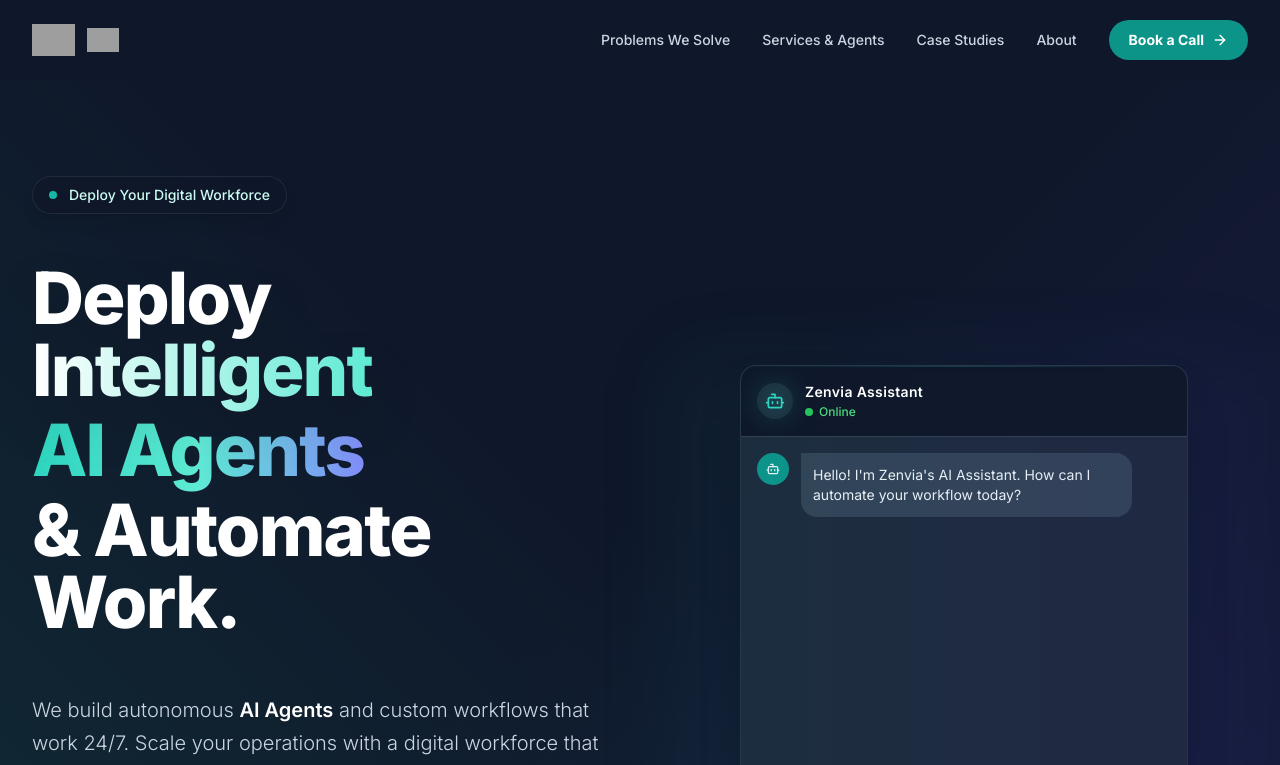
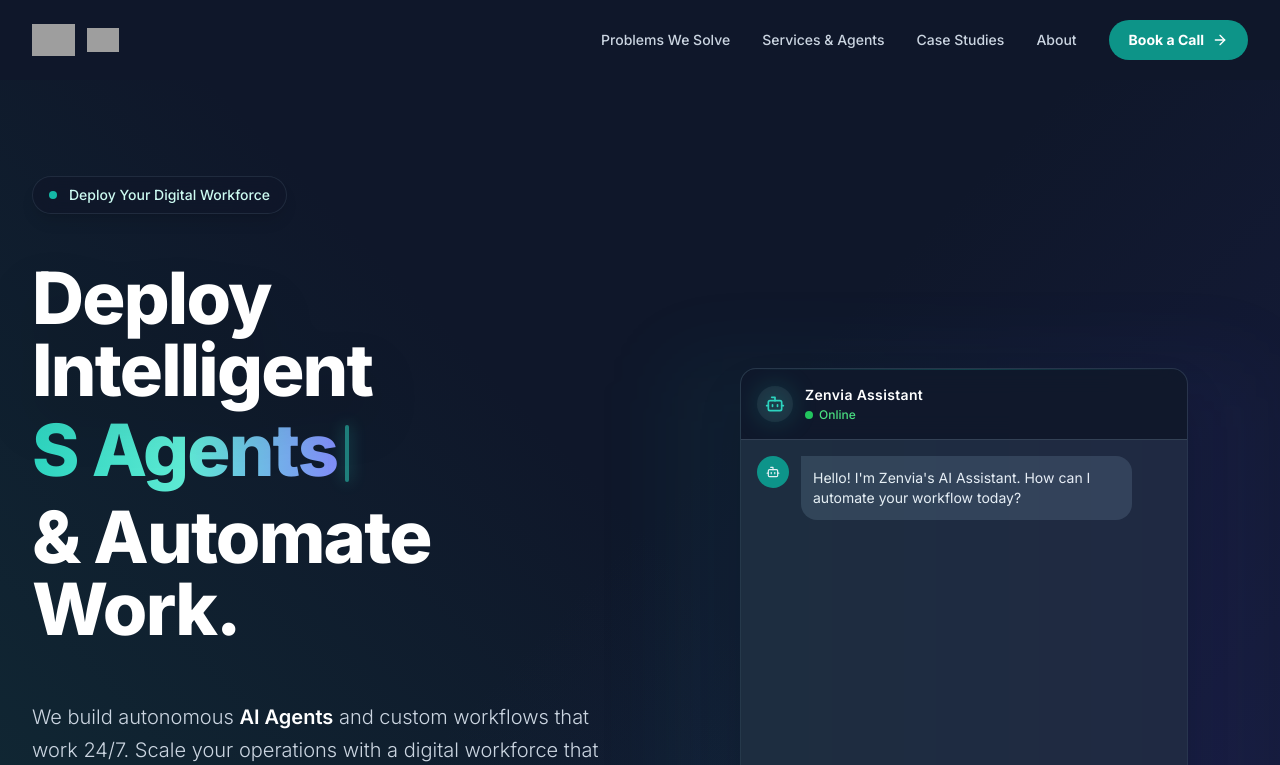
Before and after one commit to shakhboziddin/Zenvia-ai, a React (Vite) app in the folder New folder/: page /#/ in a window 1280 px wide. Shown: the top 765 px of the page. Built offline with nearby package versions, Linux system fonts and the light colour scheme; grey boxes are pictures that could not be loaded.

Commit message:
Update Home.tsx

```diff
--- a/New folder/pages/Home.tsx
+++ b/New folder/pages/Home.tsx
@@ -22,6 +22,47 @@ const FadeIn: React.FC<FadeInProps> = ({ children, delay = 0, className = "" })
     {children}
   </motion.div>
 );
+
+const TypingText = () => {
+  const words = ["Sales", "Support", "Ops", "Growth", "AI"];
+  const [text, setText] = useState("");
+  const [isDeleting, setIsDeleting] = useState(false);
+  const [loopNum, setLoopNum] = useState(0);
+  const [typingSpeed, setTypingSpeed] = useState(150);
+
+  useEffect(() => {
+    const handleTyping = () => {
+      const i = loopNum % words.length;
+      const fullText = words[i];
+
+      setText(isDeleting
+        ? fullText.substring(0, text.length - 1)
+        : fullText.substring(0, text.length + 1)
+      );
+
+      setTypingSpeed(isDeleting ? 50 : 150);
+
+      if (!isDeleting && text === fullText) {
+        setTimeout(() => setIsDeleting(true), 2000);
+      } else if (isDeleting && text === '') {
+        setIsDeleting(false);
+        setLoopNum(loopNum + 1);
+      }
+    };
+
+    const timer = setTimeout(handleTyping, typingSpeed);
+    return () => clearTimeout(timer);
+  }, [text, isDeleting, loopNum, typingSpeed]);
+
+  return (
+    <span className="inline-flex items-center">
+      <span className="text-transparent bg-clip-text bg-gradient-to-r from-primary-400 via-primary-300 to-indigo-400 font-extrabold pb-2">
+        {text} Agents
+      </span>
+      <span className="ml-2 w-[4px] h-[0.8em] bg-primary-400 animate-pulse rounded-full shadow-[0_0_15px_rgba(45,212,191,0.8)]"></span>
+    </span>
+  );
+};
 
 const TestimonialSection = () => {
   const testimonials = [
@@ -201,10 +242,9 @@ const Home = () => {
         <div className="max-w-7xl mx-auto grid grid-cols-1 lg:grid-cols-2 gap-12 lg:gap-20 items-center relative z-10">
           <div className="flex flex-col items-center lg:items-start text-center lg:text-left relative">
 
-            {/* BADGE: Static, no Shimmer Loop */}
+            {/* BADGE: Static */}
             <div className="relative inline-flex items-center gap-2 px-4 py-2 rounded-full bg-slate-900/80 border border-slate-700/50 backdrop-blur-md mb-12 overflow-hidden group hover:border-primary-500/50 transition-colors cursor-default shadow-lg">
               <span className="relative flex h-2 w-2 mr-1">
-                <span className="animate-ping absolute inline-flex h-full w-full rounded-full bg-primary-400 opacity-75"></span>
                 <span className="relative inline-flex rounded-full h-2 w-2 bg-primary-500"></span>
               </span>
               <span className="relative z-10 text-primary-100 text-sm font-medium group-hover:text-white transition-colors">
@@ -215,13 +255,11 @@ const Home = () => {
             <div className="min-h-[180px] sm:min-h-[220px] lg:min-h-[260px] flex flex-col justify-center lg:block mb-14 relative">
               <div>
                 <h1 className="text-5xl md:text-6xl lg:text-7xl font-extrabold text-white tracking-tight leading-[1.1] drop-shadow-2xl">
-                  Deploy <span className="text-transparent bg-clip-text bg-gradient-to-r from-white via-primary-300 to-white bg-[length:200%_auto]">Intelligent</span>
+                  Deploy <span className="text-white">Intelligent</span>
                 </h1>
 
-                <div className="text-5xl md:text-6xl lg:text-7xl font-extrabold tracking-tight leading-[1.1] my-2">
-                  <span className="text-transparent bg-clip-text bg-gradient-to-r from-primary-400 via-teal-300 to-indigo-400 font-extrabold">
-                    AI Agents
-                  </span>
+                <div className="text-5xl md:text-6xl lg:text-7xl font-extrabold tracking-tight leading-[1.1] my-2 h-[1.1em] flex items-center justify-center lg:justify-start">
+                   <TypingText />
                 </div>
 
                 <h1 className="text-5xl md:text-6xl lg:text-7xl font-extrabold text-white tracking-tight leading-[1.1]">
```
